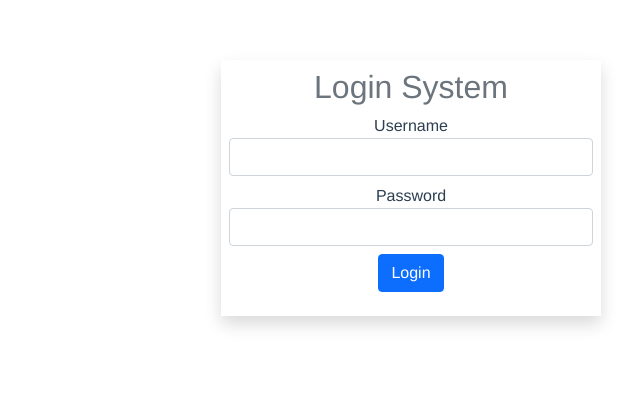
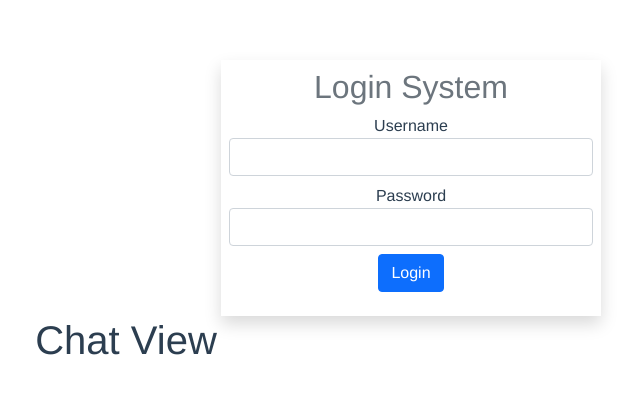
Before and after one commit to Oladayo-Ahmod/vue_chat_app, a Vue app: page / in a window 1280 px wide. Shown: the top 394 px of the page, without its empty margins (229-869 px from the left). Built offline with nearby package versions, Linux system fonts and the light colour scheme.

Commit message:
setting up the login system

```diff
--- a/src/db.js
+++ b/src/db.js
@@ -1,4 +1,4 @@
-import firebase from 'firebase/app';
+import firebase from 'firebase/compat/app';
 import "firebase/database";
 
 const config = {
--- a/src/views/Home.vue
+++ b/src/views/Home.vue
@@ -3,15 +3,24 @@
 	  <div class="container">
 		  <div class="row justify-content-center align-items-center">
 			  <div class="col-md-4 shadow p-2">
+				    <form @submit.prevent="login">
 						<h2 class="text-secondary">Login System</h2>
 						<div class="form-group my-2">
 							<label for="">Username</label>
-					<input type="text" name="" id="" class="form-control" placeholder="" aria-describedby="helpId">
+							<input type="text" v-model="inputUsername" name="" id="" class="form-control" placeholder="" aria-describedby="helpId">
 						</div>
 						<div class="form-group my-2">
 							<label for="">Password</label>
 							<input type="password" name="" id="" class="form-control" placeholder="" aria-describedby="helpId">
 							<button type="submit" class="my-2 btn btn-primary">Login</button>
+						</div>
+					</form>
+			  </div>
+		  </div>
+		  <div class="row">
+			  <div class="col-md-6">
+				  <div class="chat view">
+					  <h1>Chat View</h1>
 				  </div>
 			  </div>
 		  </div>
@@ -22,11 +31,34 @@
 <script>
 // @ is an alias to /src
 // import HelloWorld from '@/components/HelloWorld.vue'
-
+import {reactive, onMounted, ref} from 'vue'
+import db from '../db'
 export default {
   name: 'Home',
   components: {
 
+  },
+
+  setup(){
+	const InputUsername = ref("");
+	const state = reactive({
+		username : "",
+		messages : []
+	});
+
+	const Login = ()=>{
+		if (inputUsername.value !== null || inputUsername.value !== "") {
+			state.username = inputUsername.value
+			inputUsername.value = ""
+		}
+	}
+
+
+	return {
+		InputUsername,
+		Login,
+		state
+	}
   }
 }
 </script>
```
Lines whose indentation alone changed are shown as unchanged.
